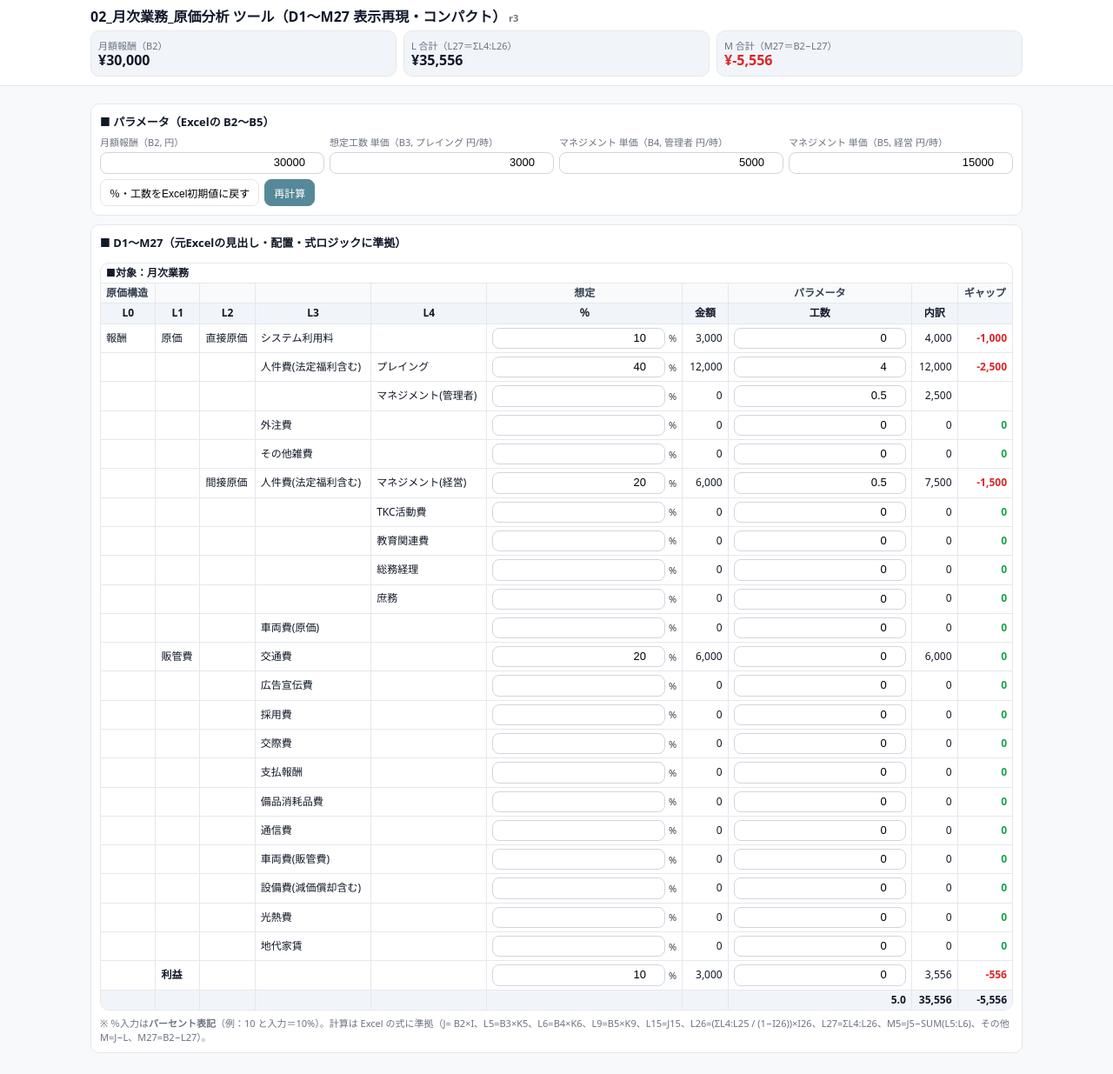
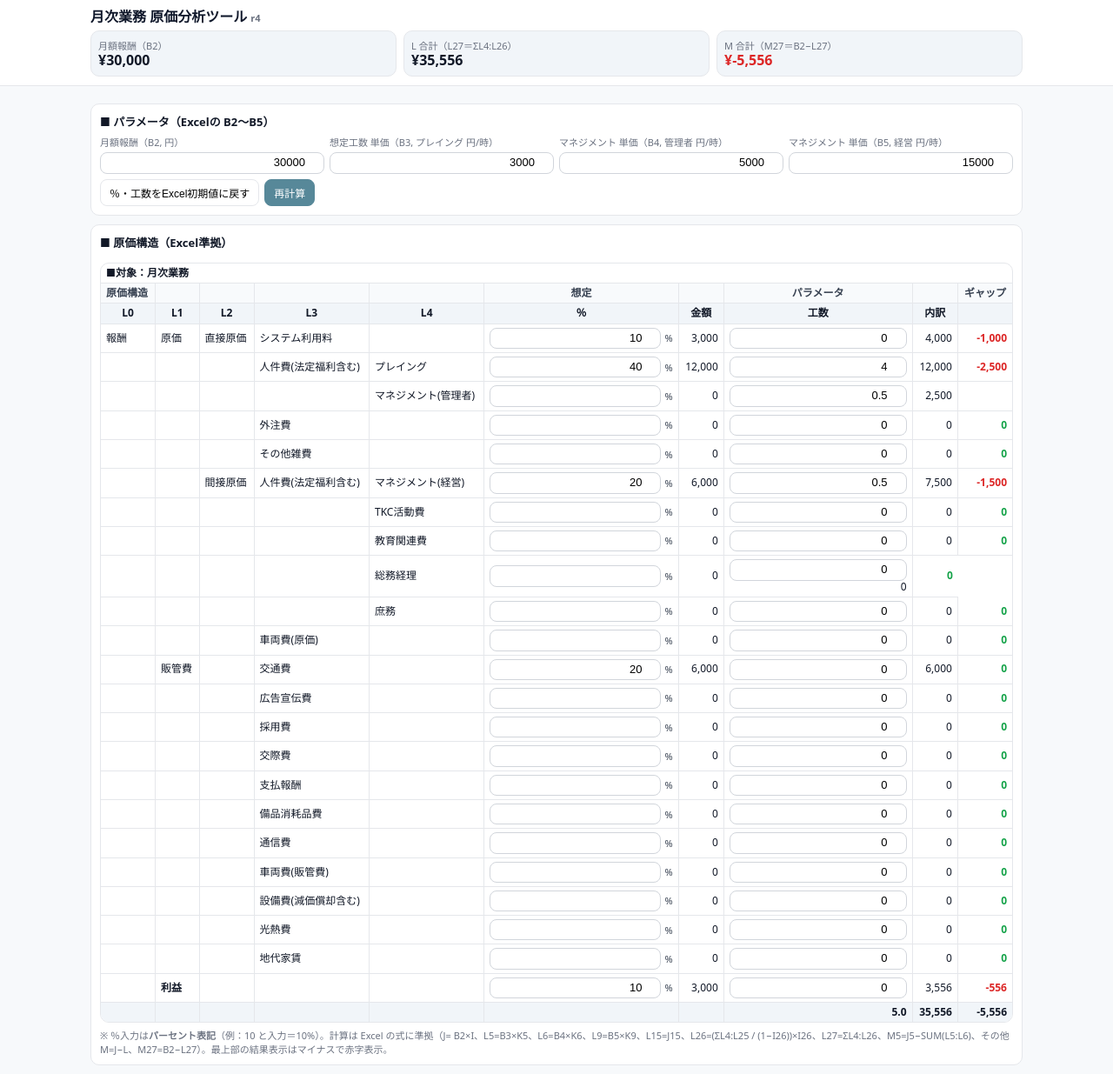
Before and after one commit to takatrp/cost-analysis, a plain HTML site: page index.html in a window 1280 px wide. Shown: the whole page at 87% size. Drawn offline with Linux system fonts and the light colour scheme.

Commit message:
Update index.html

```diff
--- a/index.html
+++ b/index.html
@@ -3,7 +3,7 @@
 <head>
 <meta charset="utf-8" />
 <meta name="viewport" content="width=device-width, initial-scale=1" />
-<title>02_月次業務_原価分析（D1～M27再現・コンパクト版）r3</title>
+<title>月次業務 原価分析ツール r4</title>
 <style>
   :root{ --brand:#578899; --grid:#e5e7eb; --bg:#f7f9fb; --text:#111827; --muted:#6b7280; --neg:#dc2626; }
   *{ box-sizing:border-box }
@@ -23,12 +23,12 @@
 
   .sheet{ width:100%; border-collapse:separate; border-spacing:0; background:#fff; border:1px solid var(--grid); border-radius:10px; overflow:hidden; margin-top:8px }
   .sheet th,.sheet td{
-    padding:4px 6px;                   /* ← 高さを低く */
+    padding:4px 6px;
     border-bottom:1px solid var(--grid);
     border-right:1px solid var(--grid);
     font-variant-numeric:tabular-nums;
-    font-size:12px;                    /* ← 文字を小さく */
-    line-height:1.2;                   /* ← 行間を詰める */
+    font-size:12px;
+    line-height:1.2;
   }
   .sheet th:last-child,.sheet td:last-child{ border-right:none }
   .sheet tr:last-child td{ border-bottom:none }
@@ -61,7 +61,7 @@
 <body>
 <header>
   <div class="wrap">
-    <h1>02_月次業務_原価分析 ツール（D1～M27 表示再現・コンパクト）<span class="note"> r3</span></h1>
+    <h1>月次業務 原価分析ツール <span class="note">r4</span></h1>
     <div class="kpi" id="kpi">
       <div class="box"><div class="t">月額報酬（B2）</div><div class="v" id="kpi_fee">-</div></div>
       <div class="box"><div class="t">L 合計（L27＝ΣL4:L26）</div><div class="v" id="kpi_L">-</div></div>
@@ -98,9 +98,9 @@
     </div>
   </section>
 
-  <!-- D1～M27 をそのままの並びで再現（％は 0.1 → 10% 表示）-->
+  <!-- 表本体（Excel式ロジック準拠。％は 0.1 → 10% 表示）-->
   <section class="panel">
-    <h2>■ D1～M27（元Excelの見出し・配置・式ロジックに準拠）</h2>
+    <h2>■ 原価構造（Excel準拠）</h2>
     <div style="overflow-x:auto">
       <table class="sheet" id="sheetDM">
         <tbody>
@@ -258,7 +258,7 @@
               <span class="inpwrap"><input data-i="12" type="number" step="0.5" value="" class="yen" /><span class="suf">%</span></span>
             </td>
             <td class="right" data-j="12">-</td>
-            <td class="right"><input data-k="12" type="number" step="0.1" value="0" class="yen" /></td>
+            <td class="right"><input data-k="12" type="number" step="0.1" value="0" class="yen /></td>
             <td class="right" data-l="12">0</td>
             <td class="right" data-m="12">-</td>
           </tr>
@@ -463,12 +463,12 @@
             <td class="right" data-m="26">-</td>
           </tr>
 
-          <!-- Row 27 (合計) -->
+          <!-- Row 27 (合計：工数の合計も表示) -->
           <tr data-row="27" class="header-row">
             <td></td><td></td><td></td><td></td><td></td>
             <td class="center bold">　</td>
             <td class="right bold">　</td>
-            <td class="right bold" data-k-sum="1">-</td> <!-- ここに工数合計 -->
+            <td class="right bold" data-k-sum="1">-</td> <!-- 工数合計 -->
             <td class="right bold" data-l="27">-</td>
             <td class="right bold" data-m="27">-</td>
           </tr>
@@ -476,7 +476,7 @@
       </table>
     </div>
     <div style="margin-top:6px" class="note">
-      ※ ％入力は<strong>パーセント表記</strong>（例：10 と入力＝10%）。計算は Excel の式に準拠（J= B2×I、L5=B3×K5、L6=B4×K6、L9=B5×K9、L15=J15、L26=(ΣL4:L25 / (1−I26))×I26、L27=ΣL4:L26、M5=J5−SUM(L5:L6)、その他M=J−L、M27=B2−L27）。
+      ※ ％入力は<strong>パーセント表記</strong>（例：10 と入力＝10%）。計算は Excel の式に準拠（J= B2×I、L5=B3×K5、L6=B4×K6、L9=B5×K9、L15=J15、L26=(ΣL4:L25 / (1−I26))×I26、L27=ΣL4:L26、M5=J5−SUM(L5:L6)、その他M=J−L、M27=B2−L27）。最上部の結果表示はマイナスで赤字表示。
     </div>
   </section>
 </main>
@@ -525,10 +525,8 @@
     // I列：UIは％表示（10→10%）。state.I は小数（0.1）で保持。
     document.querySelectorAll('input[data-i]').forEach(inp=>{
       const r = Number(inp.getAttribute('data-i'));
-      // 初期表示
       const frac = state.I[r];
       inp.value = isBlank(frac) ? "" : (Number(frac)*100);
-      // 入力イベント（空なら null、数値なら 100 で割って小数へ）
       inp.addEventListener("input", e=>{
         const v = e.target.value;
         state.I[r] = (v==="" ? null : Number(v)/100);
@@ -550,13 +548,11 @@
         I:  {4:0.10,5:0.40,6:null,7:null,8:null,9:0.20,10:null,11:null,12:null,13:null,14:null,15:0.20,16:null,17:null,18:null,19:null,20:null,21:null,22:null,23:null,24:null,25:null,26:0.10},
         K:  {4:0, 5:4, 6:0.5, 7:0, 8:0, 9:0.5, 10:0,11:0,12:0,13:0,14:0,15:0,16:0,17:0,18:0,19:0,20:0,21:0,22:0,23:0,24:0,25:0,26:0}
       });
-      // UI 値を％表記に更新
       document.querySelectorAll('input[data-i]').forEach(inp=>{
         const r = Number(inp.getAttribute('data-i'));
         const frac = state.I[r];
         inp.value = isBlank(frac) ? "" : (Number(frac)*100);
       });
-      // 工数
       document.querySelectorAll('input[data-k]').forEach(inp=>{
         const r = Number(inp.getAttribute('data-k'));
         inp.value = state.K[r];
```
